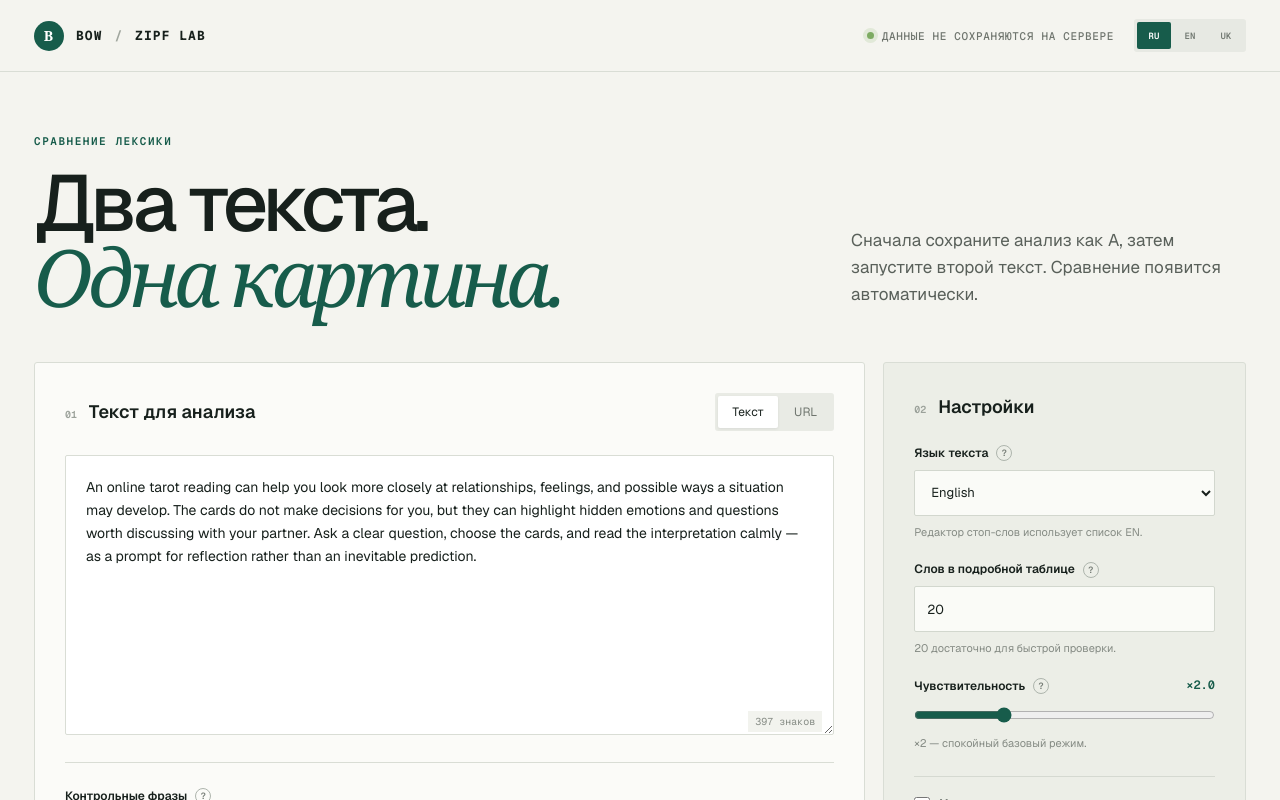
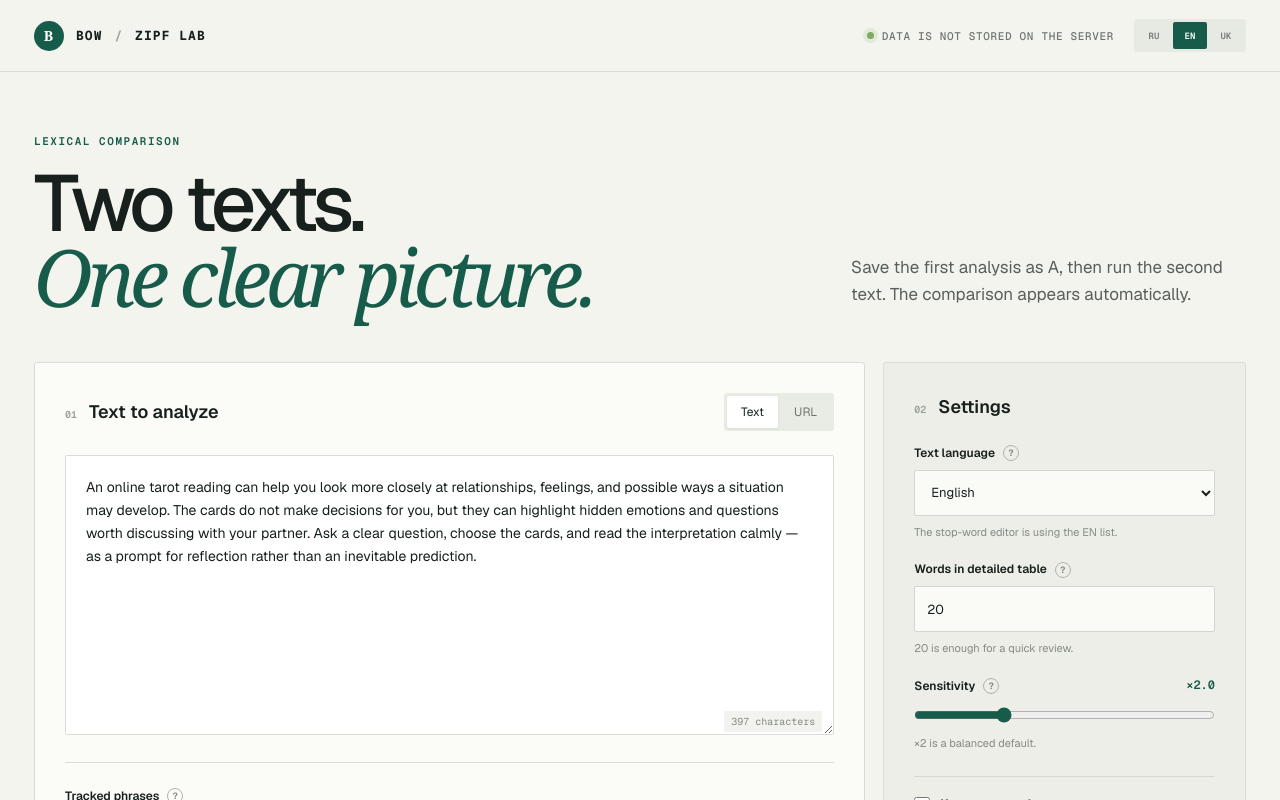
Before and after one commit to Tovt46/textanalysis.tools, a Next.js app: page / in a window 1280 px wide. Shown: the top 800 px of the page. Built offline with nearby package versions, Linux system fonts and the light colour scheme.

Commit message:
Make English the default locale

```diff
--- a/app/(ru)/layout.tsx
+++ b/app/(en)/layout.tsx
@@ -4,6 +4,6 @@ import "../globals.css";
 const geistSans=Geist({variable:"--font-geist-sans",subsets:["latin","cyrillic"]});
 const geistMono=Geist_Mono({variable:"--font-geist-mono",subsets:["latin","cyrillic"]});
 
-export default function RussianLayout({children}:{children:React.ReactNode}) {
-  return <html lang="ru"><body className={`${geistSans.variable} ${geistMono.variable}`}>{children}</body></html>;
+export default function EnglishLayout({children}:{children:React.ReactNode}) {
+  return <html lang="en"><body className={`${geistSans.variable} ${geistMono.variable}`}>{children}</body></html>;
 }
--- a/app/(en)/en/page.tsx
+++ b/app/(en)/page.tsx
@@ -1,6 +1,6 @@
 import type { Metadata } from "next";
-import BowApp from "../../BowApp";
-import { pageMetadata } from "../../seo-metadata";
+import BowApp from "../BowApp";
+import { pageMetadata } from "../seo-metadata";
 
 export const metadata:Metadata=pageMetadata("en");
 
--- a/app/(en)/en/layout.tsx
+++ b/app/(ru)/ru/layout.tsx
@@ -4,6 +4,6 @@ import "../../globals.css";
 const geistSans=Geist({variable:"--font-geist-sans",subsets:["latin","cyrillic"]});
 const geistMono=Geist_Mono({variable:"--font-geist-mono",subsets:["latin","cyrillic"]});
 
-export default function EnglishLayout({children}:{children:React.ReactNode}) {
-  return <html lang="en"><body className={`${geistSans.variable} ${geistMono.variable}`}>{children}</body></html>;
+export default function RussianLayout({children}:{children:React.ReactNode}) {
+  return <html lang="ru"><body className={`${geistSans.variable} ${geistMono.variable}`}>{children}</body></html>;
 }
--- a/app/(ru)/page.tsx
+++ b/app/(ru)/ru/page.tsx
@@ -1,6 +1,6 @@
 import type { Metadata } from "next";
-import BowApp from "../BowApp";
-import { pageMetadata } from "../seo-metadata";
+import BowApp from "../../BowApp";
+import { pageMetadata } from "../../seo-metadata";
 
 export const metadata:Metadata=pageMetadata("ru");
 
--- a/app/BowApp.tsx
+++ b/app/BowApp.tsx
@@ -107,7 +107,7 @@ function Comparison({ baseline, current, onClear, t, uiLang }: { baseline:SavedR
   </section>;
 }
 
-const LANGUAGE_ROUTES: Record<UiLang,string> = { ru:"/", en:"/en", uk:"/uk" };
+const LANGUAGE_ROUTES: Record<UiLang,string> = { ru:"/ru", en:"/", uk:"/uk" };
 
 export default function BowApp({ uiLang }: { uiLang:UiLang }) {
   const [sourceType,setSourceType]=useState<"text"|"url">("text"); const [source,setSource]=useState(SAMPLE);
--- /dev/null
+++ b/app/en/route.ts
@@ -0,0 +1,3 @@
+export function GET(request:Request) {
+  return Response.redirect(new URL("/",request.url),308);
+}
--- a/app/seo-metadata.ts
+++ b/app/seo-metadata.ts
@@ -5,13 +5,13 @@ export const SITE_URL = "https://bow-zipf-lab.tovt7.chatgpt.site";
 
 const SEO_COPY: Record<UiLang,{ path:string; title:string; description:string; locale:string }> = {
   ru: {
-    path: "/",
+    path: "/ru",
     title: "BOW-анализ текста и сравнение частот — Zipf Lab",
     description: "Сравнивайте два текста по частотности слов и биграммам. Анализируйте закон Ципфа, проценты, стоп-слова и контрольные фразы.",
     locale: "ru_RU",
   },
   en: {
-    path: "/en",
+    path: "/",
     title: "Bag-of-Words Text Analyzer & Comparison — Zipf Lab",
     description: "Compare two texts by word and bigram frequency. Analyze Zipf distribution, percentages, editable stop words, and tracked phrases.",
     locale: "en_US",
@@ -24,7 +24,7 @@ const SEO_COPY: Record<UiLang,{ path:string; title:string; description:string; l
   },
 };
 
-const languageAlternates = { ru:"/", en:"/en", uk:"/uk", "x-default":"/en" };
+const languageAlternates = { en:"/", ru:"/ru", uk:"/uk", "x-default":"/" };
 
 export function pageMetadata(lang:UiLang):Metadata {
   const page=SEO_COPY[lang];
--- a/app/sitemap.ts
+++ b/app/sitemap.ts
@@ -1,12 +1,12 @@
 import type { MetadataRoute } from "next";
 import { SITE_URL } from "./seo-metadata";
 
-const languages={ru:`${SITE_URL}/`,en:`${SITE_URL}/en`,uk:`${SITE_URL}/uk`,"x-default":`${SITE_URL}/en`};
+const languages={en:`${SITE_URL}/`,ru:`${SITE_URL}/ru`,uk:`${SITE_URL}/uk`,"x-default":`${SITE_URL}/`};
 
 export default function sitemap():MetadataRoute.Sitemap {
   return [
     {url:`${SITE_URL}/`,changeFrequency:"monthly",priority:1,alternates:{languages}},
-    {url:`${SITE_URL}/en`,changeFrequency:"monthly",priority:1,alternates:{languages}},
+    {url:`${SITE_URL}/ru`,changeFrequency:"monthly",priority:1,alternates:{languages}},
     {url:`${SITE_URL}/uk`,changeFrequency:"monthly",priority:1,alternates:{languages}},
   ];
 }
```
